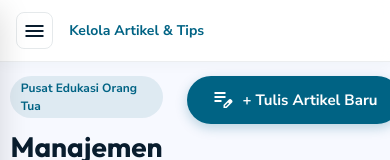
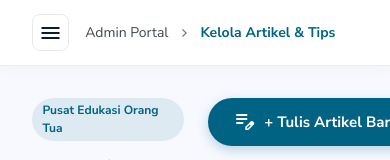
Before and after one commit to PrimitivHuman/AmanahTinsCenter, a Vue app in the folder frontend/: page /admin/artikel in a window 390 px wide. Shown: the top 160 px of the page. Built offline with nearby package versions, Linux system fonts and the light colour scheme; no server answers; sample sign-in values are in the browser's storage.

Commit message:
Perbaikan Siderbar Admin

```diff
--- a/frontend/src/layouts/AdminLayout.vue
+++ b/frontend/src/layouts/AdminLayout.vue
@@ -1,10 +1,7 @@
 <template>
   <div class="admin-shell">
-    <!-- Mobile Backdrop -->
-    <div v-if="isMobileOpen" class="sidebar-backdrop" @click="isMobileOpen = false"></div>
-
     <!-- Sidebar -->
-    <aside class="admin-sidebar" :class="{ 'sidebar-collapsed': isCollapsed, 'mobile-open': isMobileOpen }">
+    <aside class="admin-sidebar" :class="{ 'sidebar-collapsed': isCollapsed }">
       <div class="sidebar-top">
         <!-- Clinic Brand Header -->
         <div class="brand-box">
@@ -19,24 +16,24 @@
 
         <!-- Navigation Menu -->
         <nav class="sidebar-nav">
-          <router-link to="/admin/dashboard" class="nav-item" active-class="nav-item-active" @click="closeMobile">
+          <router-link to="/admin/dashboard" class="nav-item" active-class="nav-item-active">
             <span class="material-symbols-outlined">dashboard</span>
             <span class="nav-label" v-if="!isCollapsed">Dashboard Ringkasan</span>
           </router-link>
 
           <!-- Menu "Janji & Pendaftaran" dinonaktifkan: pendaftaran kini langsung via WhatsApp -->
 
-          <router-link to="/admin/artikel" class="nav-item" active-class="nav-item-active" @click="closeMobile">
+          <router-link to="/admin/artikel" class="nav-item" active-class="nav-item-active">
             <span class="material-symbols-outlined">menu_book</span>
             <span class="nav-label" v-if="!isCollapsed">Kelola Artikel & Tips</span>
           </router-link>
 
-          <router-link to="/admin/tim-kami" class="nav-item" active-class="nav-item-active" @click="closeMobile">
+          <router-link to="/admin/tim-kami" class="nav-item" active-class="nav-item-active">
             <span class="material-symbols-outlined">group</span>
             <span class="nav-label" v-if="!isCollapsed">Kelola Tim Terapis</span>
           </router-link>
 
-          <router-link to="/admin/pengaturan" class="nav-item" active-class="nav-item-active" @click="closeMobile">
+          <router-link to="/admin/pengaturan" class="nav-item" active-class="nav-item-active">
             <span class="material-symbols-outlined">settings</span>
             <span class="nav-label" v-if="!isCollapsed">Pengaturan Klinik</span>
           </router-link>
@@ -71,7 +68,7 @@
       <!-- Topbar Header -->
       <header class="admin-topbar">
         <div class="topbar-left">
-          <button class="toggle-sidebar-btn" @click="toggleSidebar" title="Menu Navigasi" aria-label="Toggle Navigation">
+          <button class="toggle-sidebar-btn" @click="isCollapsed = !isCollapsed" title="Toggle Sidebar">
             <span class="material-symbols-outlined">menu</span>
           </button>
           <div class="breadcrumb-trail">
@@ -81,7 +78,7 @@
           </div>
         </div>
 
-        <!-- Topbar Right (kosong atau profil/aksi lain) -->
+        <!-- Topbar Right (bersih, tanpa WhatsApp Klinik) -->
         <div class="topbar-right"></div>
       </header>
 
@@ -108,19 +105,6 @@ defineProps({
 const router = useRouter()
 const auth = useAuthStore()
 const isCollapsed = ref(false)
-const isMobileOpen = ref(false)
-
-function toggleSidebar() {
-  if (typeof window !== 'undefined' && window.innerWidth <= 768) {
-    isMobileOpen.value = !isMobileOpen.value
-  } else {
-    isCollapsed.value = !isCollapsed.value
-  }
-}
-
-function closeMobile() {
-  isMobileOpen.value = false
-}
 
 const userInitials = computed(() => {
   const name = auth.user?.name || 'Admin'
@@ -142,8 +126,6 @@ async function handleLogout() {
   background-color: var(--background, #f7f9ff);
   color: var(--on-surface, #091d2e);
   font-family: var(--font-body, 'Nunito Sans', sans-serif);
-  overflow-x: hidden;
-  max-width: 100vw;
 }
 
 .admin-sidebar {
@@ -329,8 +311,6 @@ async function handleLogout() {
   flex-direction: column;
   min-width: 0;
   overflow-y: auto;
-  overflow-x: hidden;
-  max-width: 100vw;
 }
 
 .admin-topbar {
@@ -383,64 +363,26 @@ async function handleLogout() {
   font-weight: 700;
 }
 
+.topbar-right {
+  display: flex;
+  align-items: center;
+  gap: 1rem;
+}
+
 .admin-content {
   padding: 2rem;
   max-width: 1380px;
   width: 100%;
   margin: 0 auto;
-  box-sizing: border-box;
-}
-
-.sidebar-backdrop {
-  position: fixed;
-  inset: 0;
-  background: rgba(9, 29, 46, 0.45);
-  backdrop-filter: blur(4px);
-  z-index: 45;
-  animation: fadeInBackdrop 0.2s ease;
-}
-
-@keyframes fadeInBackdrop {
-  from { opacity: 0; }
-  to { opacity: 1; }
-}
-
-@media (max-width: 1024px) {
-  .admin-content {
-    padding: 1.5rem 1.25rem;
-  }
-  .admin-topbar {
-    padding: 0.75rem 1.25rem;
-  }
 }
 
 @media (max-width: 768px) {
   .admin-sidebar {
     position: fixed;
-    top: 0;
-    bottom: 0;
+    left: -280px;
+  }
+  .admin-sidebar.sidebar-collapsed {
     left: 0;
-    width: 280px !important;
-    transform: translateX(-100%);
-    transition: transform 0.3s cubic-bezier(0.16, 1, 0.3, 1);
-    z-index: 50;
-    box-shadow: 0 10px 30px rgba(0, 0, 0, 0.15);
-  }
-  .admin-sidebar.mobile-open {
-    transform: translateX(0);
-  }
-  .admin-topbar {
-    padding: 0.75rem 1rem;
-  }
-  .crumb-root,
-  .crumb-sep {
-    display: none;
-  }
-  .admin-content {
-    padding: 0.85rem 0.65rem;
-    box-sizing: border-box;
-    width: 100%;
-    max-width: 100vw;
   }
 }
 </style>
```
Also changed, not shown: 1 other file (tests, documents, lock files or other folders).
